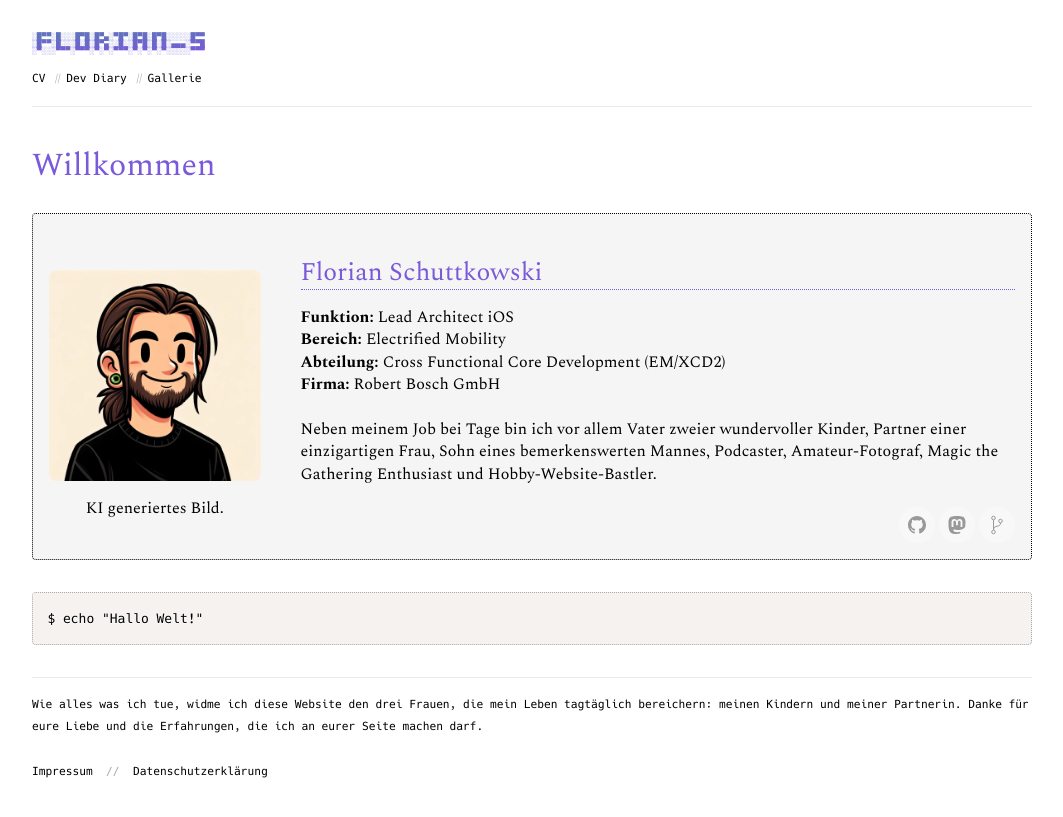
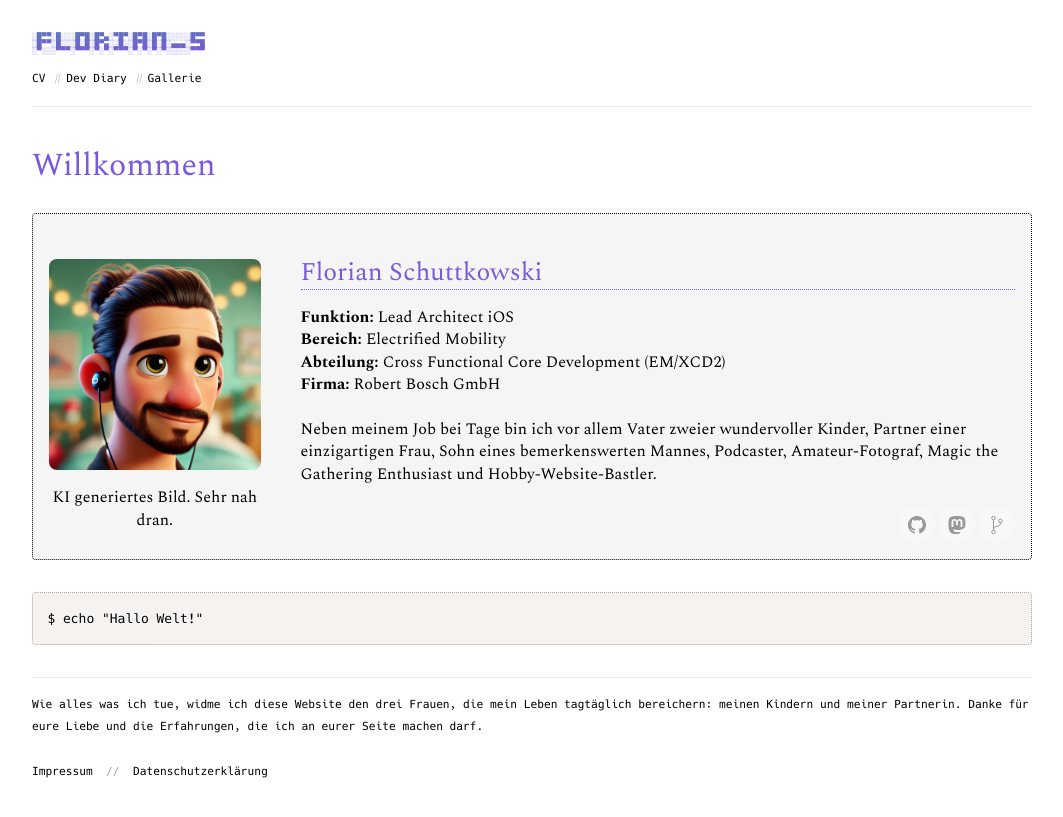
Before and after one commit to flowinho/florianschuttkowskicom, a Jekyll site: the page built from index.md, in a window 1280 px wide. Shown: the top 817 px of the page, without its empty margins (108-1171 px from the left). Built offline with Jekyll 4.4.1, drawn with Linux system fonts in a browser that asks for light colours.

Commit message:
Update AI Image

```diff
--- a/_includes/authorbox.html
+++ b/_includes/authorbox.html
@@ -3,8 +3,8 @@
         <div class="uk-width-1-4@s uk-flex uk-flex-middle">
 
             <div align="center">
-                <img src="/assets/images/ai-me.jpg">
-                <p>KI generiertes Bild.</p>
+                <img src="/assets/images/pixar-me.jpg">
+                <p>KI generiertes Bild. Sehr nah dran.</p>
             </div>
         </div>
         <div class="uk-width-expand@s">
```
Also changed, not shown: assets/images/pixar-me.jpg (added).
